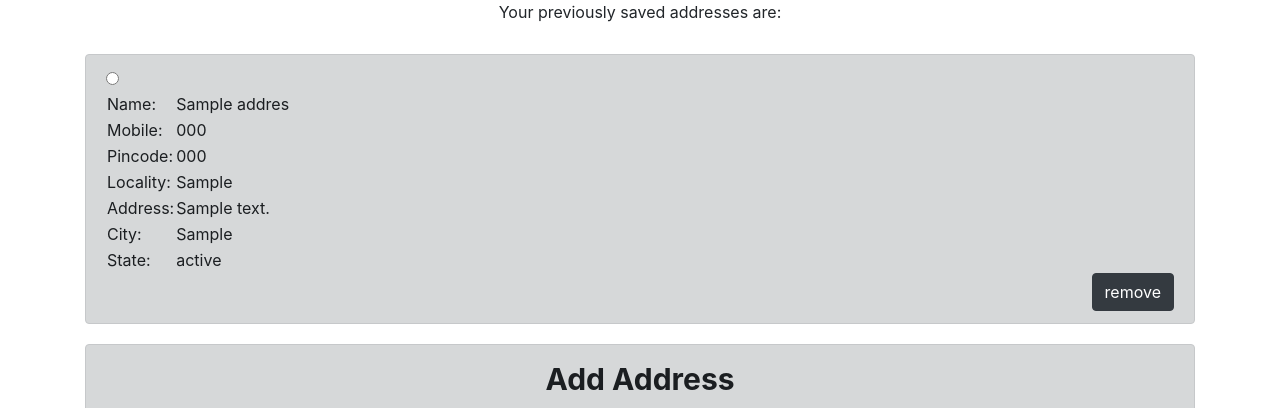
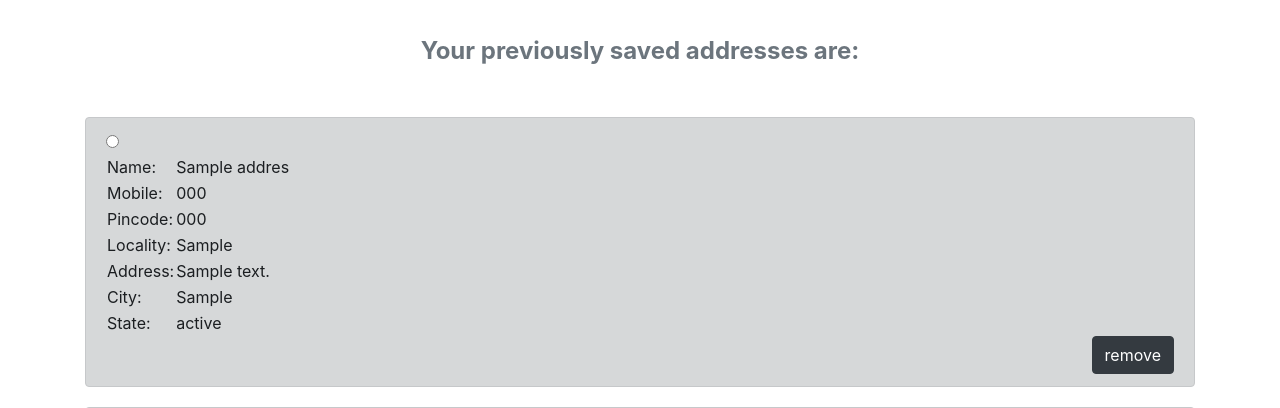
Before and after one commit to aashutosh-agrawal/E-Commerce, a PHP site: page /select_address.php in a window 1280 px wide. Shown: the part 202-610 px from the top of the page. Run offline with PHP 8.4, Linux system fonts and the light colour scheme; the visitor is signed in with stand-in values (Sample User, id 1); tables that the repository leaves empty or names only in its code hold one stand-in row (values such as "Sample post"); data that the repository does not hold is empty.

Commit message:
Update select_address.php

```diff
--- a/select_address.php
+++ b/select_address.php
@@ -8,7 +8,7 @@
     <!-- Bootstrap CSS -->
     <link rel="stylesheet" href="https://stackpath.bootstrapcdn.com/bootstrap/4.5.0/css/bootstrap.min.css" integrity="sha384-9aIt2nRpC12Uk9gS9baDl411NQApFmC26EwAOH8WgZl5MYYxFfc+NcPb1dKGj7Sk" crossorigin="anonymous">
 
-    <title><?php echo $name." -Item Description"; ?></title>
+    <title>Select Delivery Address</title>
   </head>
   <body>
     <div class="container-fluid">
@@ -108,7 +108,11 @@ else {
 ?>
 
 	<!-- <div class="right-panel">  -->
-			<p align="center"> Your previously saved addresses are: </p>
+			<br>
+			<div class="alert text-secondary" align="center" role="alert">
+      			<h4><b>Your previously saved addresses are:</b></h4>
+	  		</div>
+			<!-- <p align="center"> Your previously saved addresses are: </p>-->
 
 <?php
 		while($adr = mysqli_fetch_array($res)) {
@@ -159,7 +163,7 @@ else {
 		<div class="form-group row">
                         <label for="name" class="col-2 col-form-label">Name</label>
                         <div class="col-10">
-                            <input name='email' class="form-control" type="text" placeholder="Name" id="name">
+                            <input name='name' class="form-control" type="text" placeholder="Name" id="name">
                         </div>
                     </div>
 			<!-- <label for="name" class="label">Name</label></br>
```
